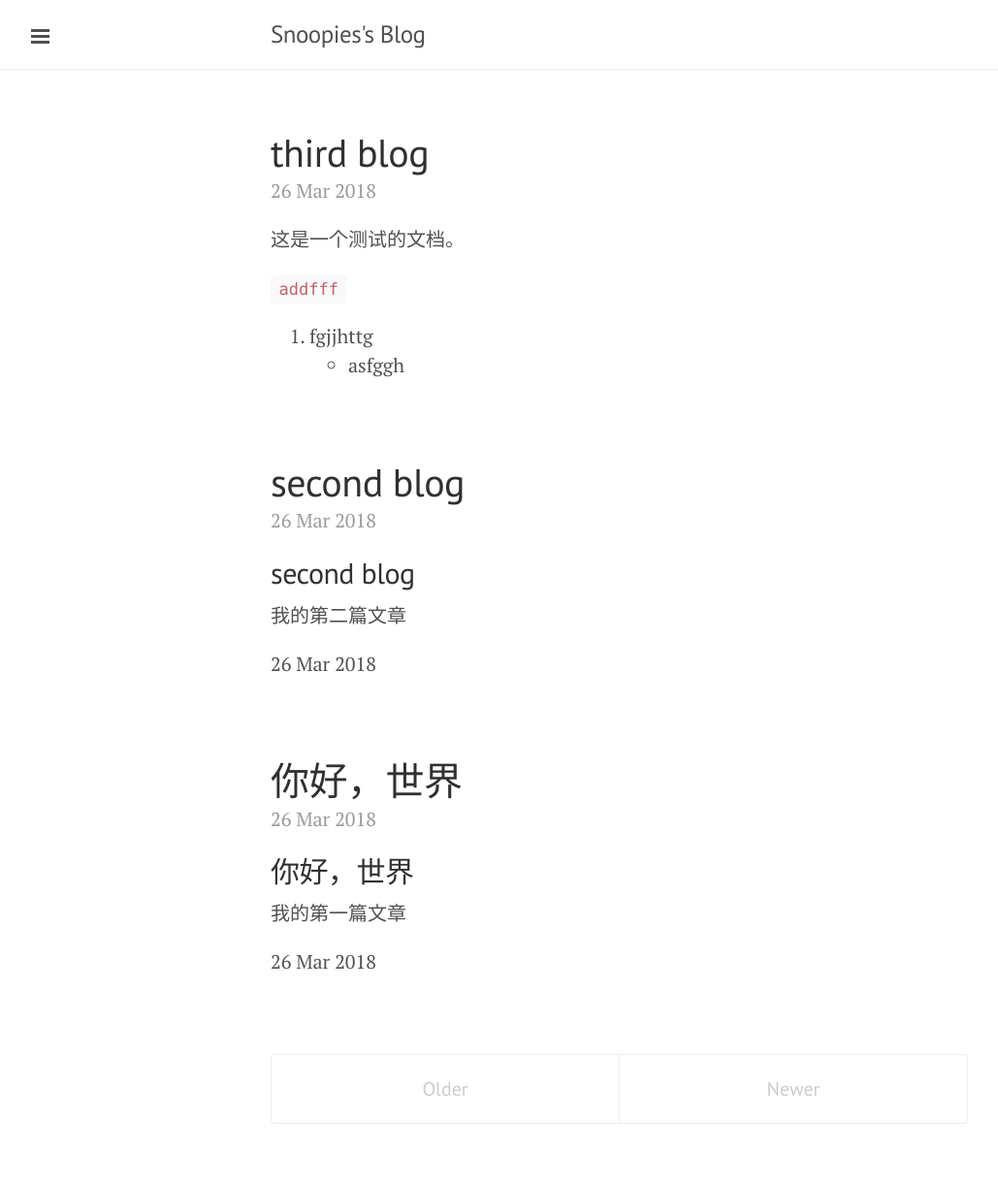
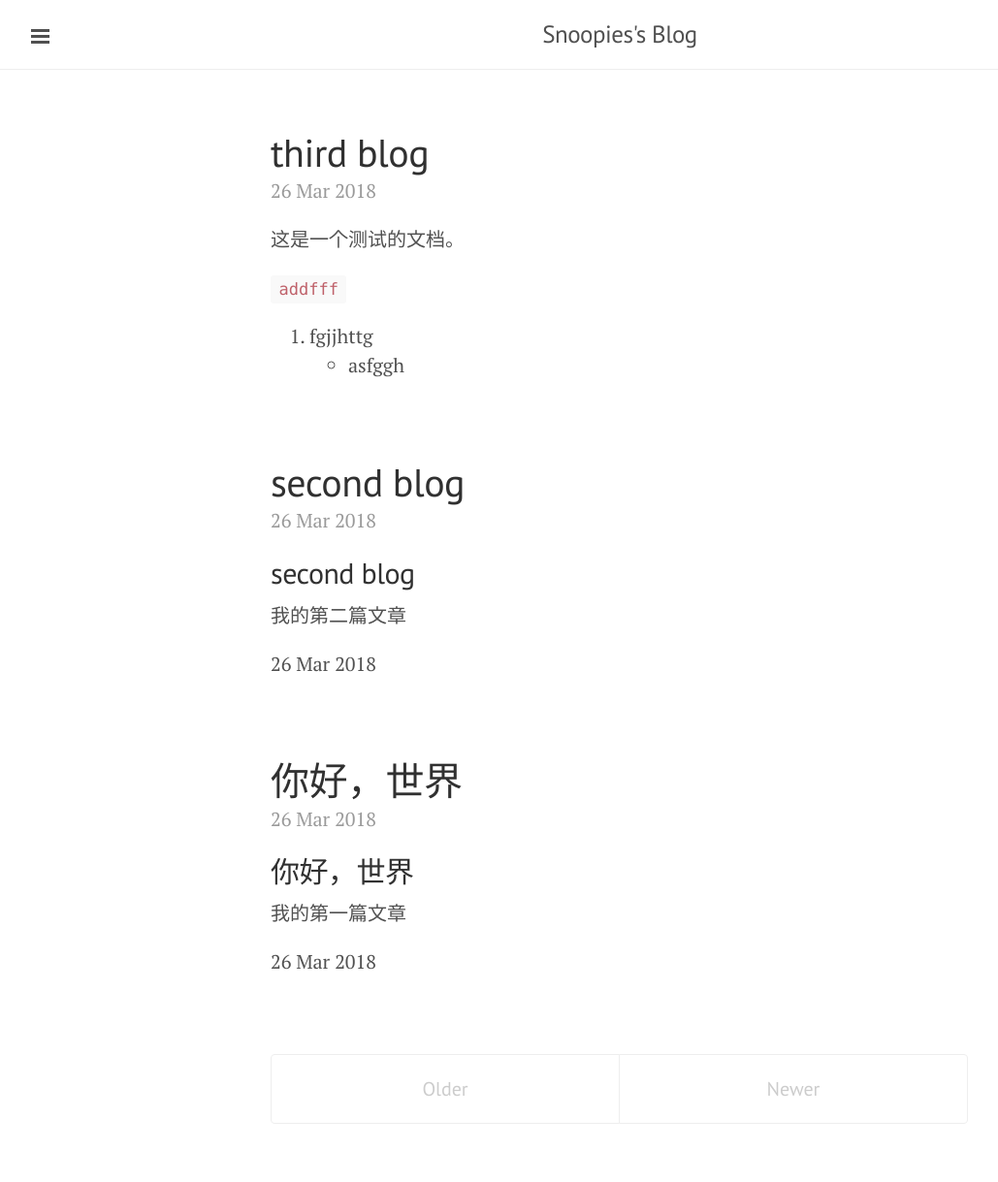
Before and after one commit to snoopies/blog, a Jekyll site: the page built from index.html, in a window 1280 px wide. Shown: the whole page at 97% size, without its empty margins (1-1030 px from the left). Built offline with Jekyll 4.4.1, drawn with Linux system fonts in a browser that asks for light colours; the list of posts is cut into pages by our own code.

Commit message:
jekyll-blog

```diff
--- a/public/css/lanyon.css
+++ b/public/css/lanyon.css
@@ -106,7 +106,6 @@ h1, h2, h3, h4, h5, h6 {
 }
 .masthead-title a {
   color: #505050;
-    text-align: center;
 }
 .masthead-title small {
   font-size: 75%;
@@ -115,7 +114,7 @@ h1, h2, h3, h4, h5, h6 {
   letter-spacing: 0;
 }
 
-@media (max-width: 48rem) {
+@media (max-width: 148rem) {
   .masthead-title {
     text-align: center;
   }
```
